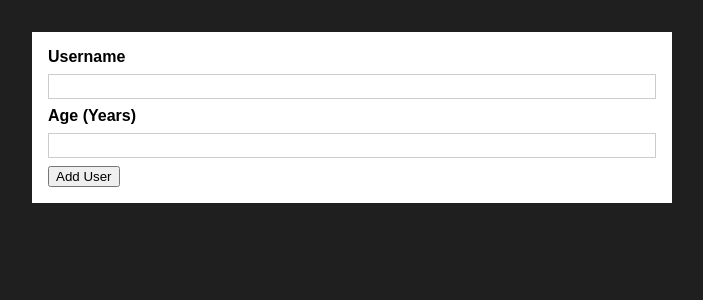
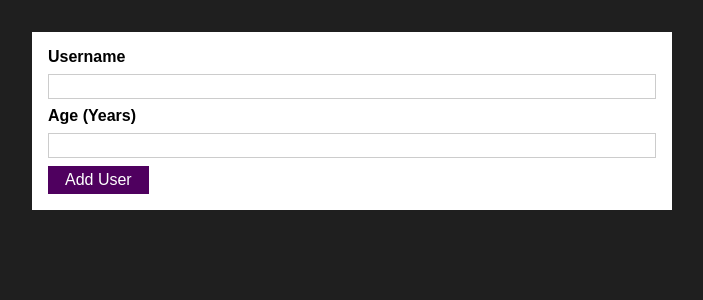
Before and after one commit to lxingern/react-user-manager, a React (Create React App) app: page / in a window 1280 px wide. Shown: the top 300 px of the page, without its empty margins (288-991 px from the left). Built offline with nearby package versions, Linux system fonts and the light colour scheme.

Commit message:
create Button component

```diff
--- /dev/null
+++ b/src/components/UI/Button.js
@@ -0,0 +1,15 @@
+import classes from './Button.module.css'
+
+const Button = props => {
+    return (
+        <button
+            className={classes.button}
+            type={props.type || 'button'}
+            onClick={props.onClick}
+        >
+            {props.children}
+        </button>
+    )
+}
+
+export default Button
--- /dev/null
+++ b/src/components/UI/Button.module.css
@@ -0,0 +1,18 @@
+.button {
+  font: inherit;
+  border: 1px solid #4f005f;
+  background: #4f005f;
+  color: white;
+  padding: 0.25rem 1rem;
+  cursor: pointer;
+}
+
+.button:hover,
+.button:active {
+  background: #741188;
+  border-color: #741188;
+}
+
+.button:focus {
+  outline: none;
+}
--- a/src/components/Users/AddUser.js
+++ b/src/components/Users/AddUser.js
@@ -1,4 +1,5 @@
 import Card from '../UI/Card'
+import Button from '../UI/Button'
 import classes from './AddUser.module.css'
 
 const AddUser = props => {
@@ -13,7 +14,7 @@
                 <input id="username" type="text" />
                 <label htmlFor="age">Age (Years)</label>
                 <input id="age" type="number" />
-                <button type="submit">Add User</button>
+                <Button type="submit">Add User</Button>
             </form>
         </Card>
     )
```
